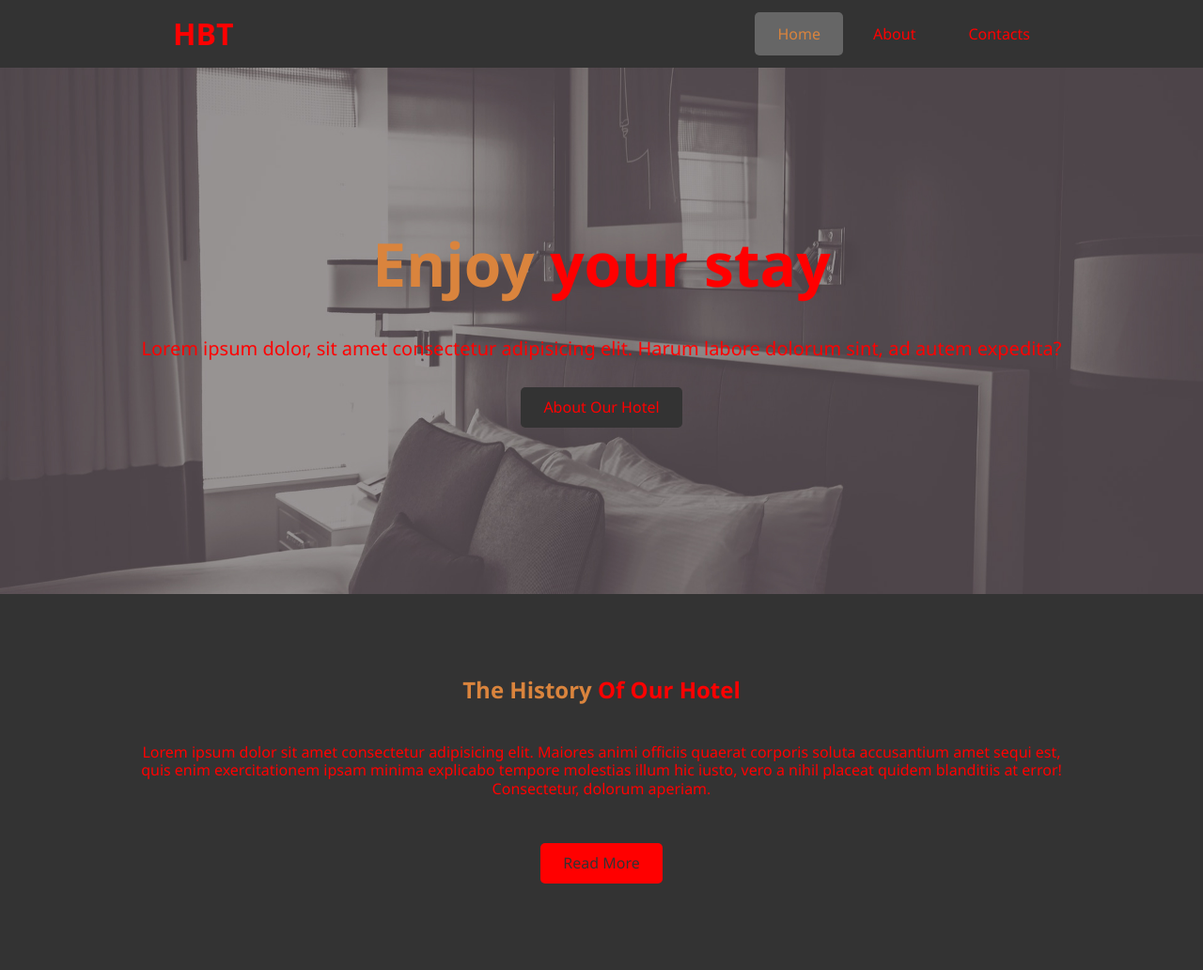
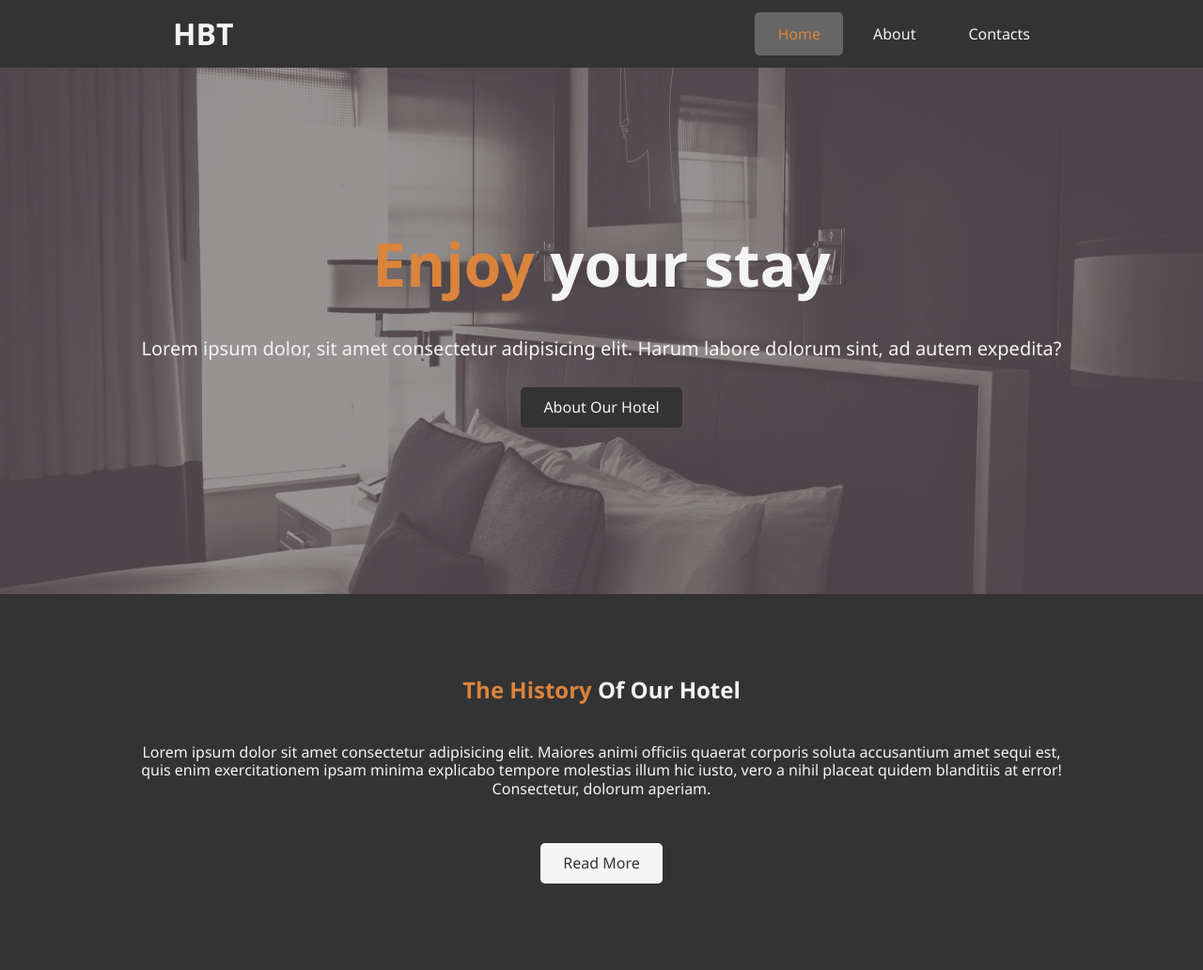
Before and after one commit to JakuBiel/Hotel_v3, a plain HTML site: page index.html in a window 1280 px wide. Shown: the whole page at 94% size. Drawn offline with Linux system fonts and the light colour scheme; files that its build step writes are made by us from their sources; files whose address does not match are found by name.

Commit message:
red to f4

```diff
--- a/css/main.css
+++ b/css/main.css
@@ -9,7 +9,7 @@ body {
   background: #333;
   font-family: "Segoe UI", Tahoma, Geneva, Verdana, sans-serif;
   line-height: 1.2rem;
-  color: red; }
+  color: #f4f4f4; }
 
 .container {
   max-width: 1000px;
@@ -29,7 +29,7 @@ span {
   cursor: pointer; }
 
 .btn-light {
-  background: red;
+  background: #f4f4f4;
   color: #333; }
 
 .btn-light:hover {
@@ -38,7 +38,7 @@ span {
 
 .btn-dark {
   background: #333;
-  color: red; }
+  color: #f4f4f4; }
 
 .btn-dark:hover {
   background: #da843d;
@@ -60,7 +60,7 @@ span {
   background: inherit; }
 
 .navbar a {
-  color: red;
+  color: #f4f4f4;
   padding: 0.75rem 1.5rem;
   border-radius: 5px;
   margin: 0 0.25rem;
```
